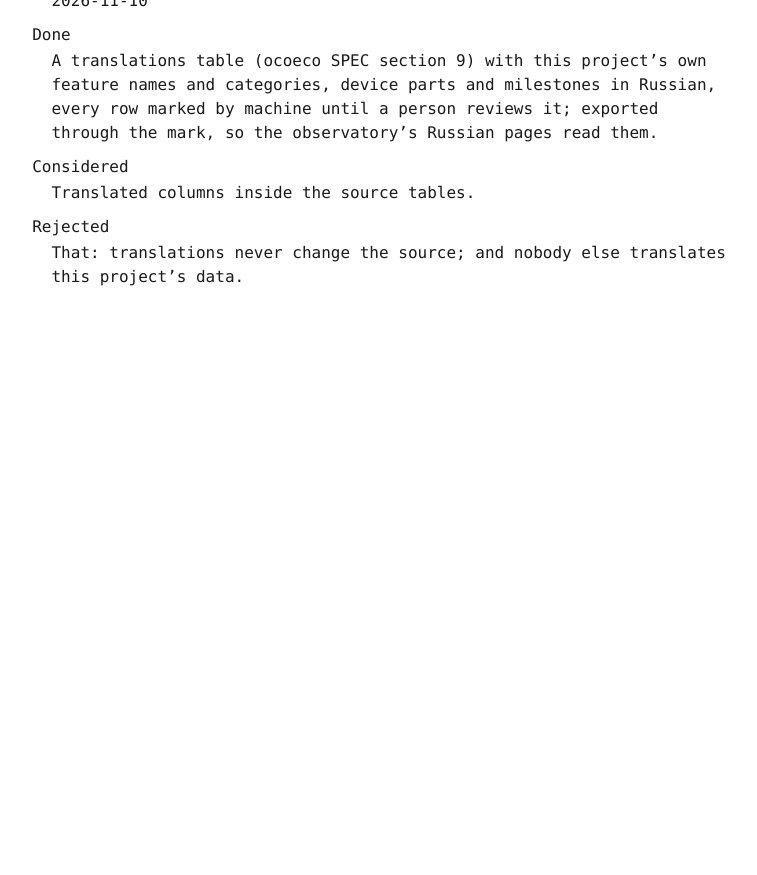
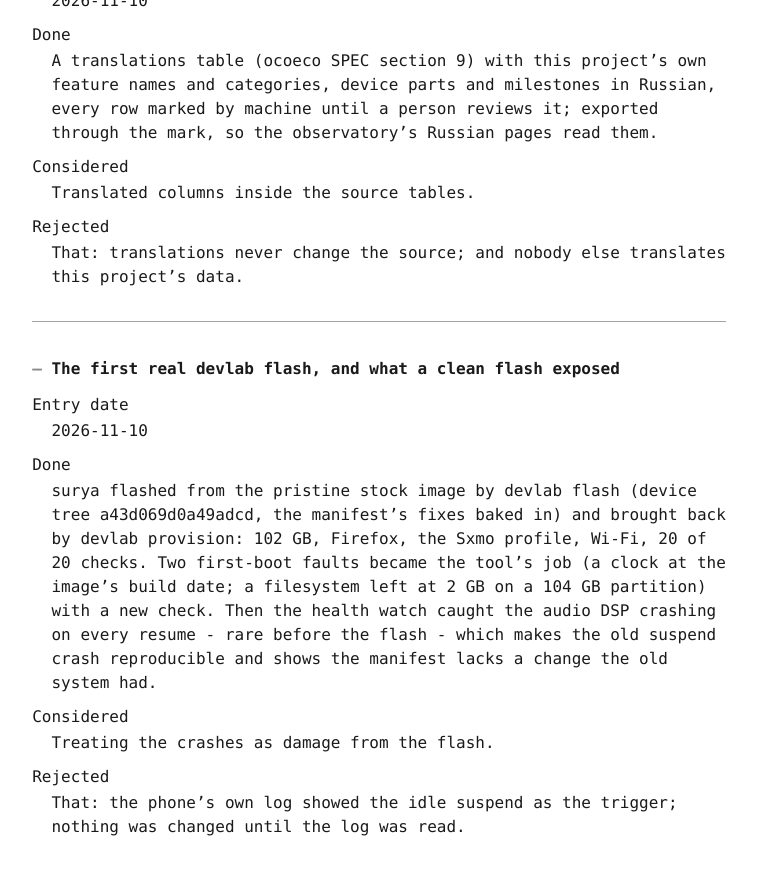
Before and after one commit to linux-phone-oco/docs, a Jekyll site: the page built from docs/session_log.md, in a window 1280 px wide and 900 px high, scrolled down 5551 px. Shown: the top 875 px of the window, without its empty margins (261-1018 px from the left). Built offline with Jekyll 4.4.1, drawn with Linux system fonts in a browser that asks for light colours; our own code applies the rules of GitHub Pages for plain Markdown files; before the commit the page ends 5956 px from its top, so only the background shows below that.

Commit message:
feat(data): the first devlab flash - the suspend crash now reproducible, a check to correct (#45)
Co-authored-by: lab-agent-session <agent@creation-guidelines>

```diff
--- a/data/session_log.json
+++ b/data/session_log.json
@@ -7,3 +7,4 @@
 {"id":"2026-11-10-stereo-and-the-picture","entry_date":"2026-11-10","title":"Stereo speakers, shells, the grand picture, the device lab","done":"Speaker stereo on surya (tas2562 slot-length fix + stereo UCM), verified by ear through PipeWire on Sxmo, Phosh and Plasma. Plasma: a saved mixer state and a tas2562 volume bug silenced the amps; found and recorded. The grand picture: tad-engine draws matrices, a 46-feature catalog against Android, iOS and Linux, the device grid, an automatic test suite whose runs are filed here, weekly feeds (the postmarketOS wiki claims, kernel work on surya), the research sorted into the orgs. The device lab: flash with the fixes built in, provisioning (packages, Wi-Fi), one phone library, an Sxmo device profile.","considered":"Separate boards per project (labels on tasks chosen: one source of truth); a PR from the feed workflow (the org forbids it: verified data is committed instead); loosening the org policy for one feed.","rejected":"Guessing statuses for the Linux distributions (left unknown until tests and feeds fill them); PC-side depmod when baking in a module (it made Plasma boot-loop); trusting an image by its folder name (a reference image carried an old test device tree - fingerprints now)."}
 {"id":"2026-11-10-conveyor-and-health","entry_date":"2026-11-10","title":"The conveyor in Rust, health that watches itself, the microphone narrowed","done":"devlab in lab-tools, for any phone from its manifest: reaching the phone, the safe test-kernel try (boot counting, a timeout that falls back to stock, proven live), provision, test, health and watch (a regression against everything that ever passed raises one board task; silent when well). Sound silently lost to Sxmo's loopback card as the default output: fixed by the speaker's UCM priority, and now a check. The tas2562 volume fixed (0 dB had muted the amps). sxmo-deviceprofiles repo. Board: states at a glance, waits that show themselves, mouse selection, real editing in the reply box.","considered":"Retrying the WCD test kernel with more variations; GitHub auto-merge for releases (a workflow token's merge starts no workflows); the initramfs debug shell for unattended tries.","rejected":"The clocks as the WCD cause (pinned on: same failure); the reset pin's mux as the cause (fixed: same failure); boot-time dyndbg for module code (it reaches only built-in code); dmesg for crash counts (a ring overwritten within minutes - the journal is complete)."}
 {"id":"2026-11-10-its-own-russian","entry_date":"2026-11-10","title":"The project's own data in Russian","done":"A translations table (ocoeco SPEC section 9) with this project's own feature names and categories, device parts and milestones in Russian, every row marked by machine until a person reviews it; exported through the mark, so the observatory's Russian pages read them.","considered":"Translated columns inside the source tables.","rejected":"That: translations never change the source; and nobody else translates this project's data."}
+{"id":"2026-11-10-first-devlab-flash","entry_date":"2026-11-10","title":"The first real devlab flash, and what a clean flash exposed","done":"surya flashed from the pristine stock image by devlab flash (device tree a43d069d0a49adcd, the manifest's fixes baked in) and brought back by devlab provision: 102 GB, Firefox, the Sxmo profile, Wi-Fi, 20 of 20 checks. Two first-boot faults became the tool's job (a clock at the image's build date; a filesystem left at 2 GB on a 104 GB partition) with a new check. Then the health watch caught the audio DSP crashing on every resume - rare before the flash - which makes the old suspend crash reproducible and shows the manifest lacks a change the old system had.","considered":"Treating the crashes as damage from the flash.","rejected":"That: the phone's own log showed the idle suspend as the trigger; nothing was changed until the log was read."}
--- a/docs/session_log.md
+++ b/docs/session_log.md
@@ -160,3 +160,21 @@ Considered
 
 Rejected
 : That: translations never change the source; and nobody else translates this project's data.
+
+---
+
+
+<a id="2026-11-10-first-devlab-flash"></a>
+### The first real devlab flash, and what a clean flash exposed
+
+Entry date
+: 2026-11-10
+
+Done
+: surya flashed from the pristine stock image by devlab flash (device tree a43d069d0a49adcd, the manifest's fixes baked in) and brought back by devlab provision: 102 GB, Firefox, the Sxmo profile, Wi-Fi, 20 of 20 checks. Two first-boot faults became the tool's job (a clock at the image's build date; a filesystem left at 2 GB on a 104 GB partition) with a new check. Then the health watch caught the audio DSP crashing on every resume - rare before the flash - which makes the old suspend crash reproducible and shows the manifest lacks a change the old system had.
+
+Considered
+: Treating the crashes as damage from the flash.
+
+Rejected
+: That: the phone's own log showed the idle suspend as the trigger; nothing was changed until the log was read.
```
Also changed, not shown: data/backlog.json (+2 -1 lines), docs/backlog.md (+15 -2 lines), docs/index.md (+2 -2 lines).
